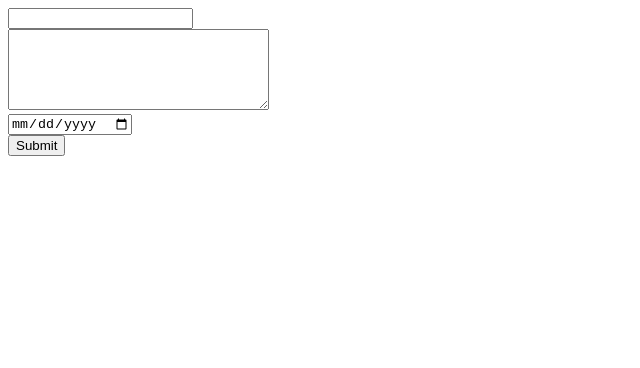
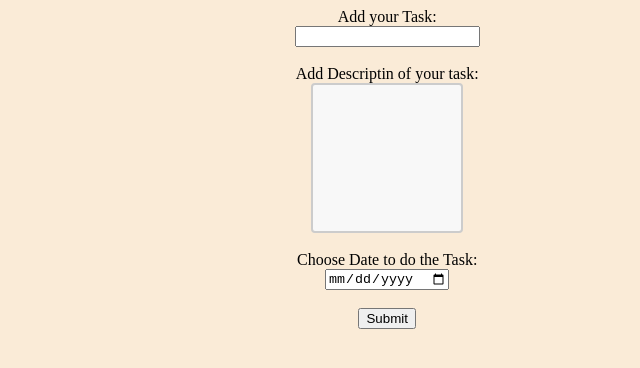
Before and after one commit to GSG-G13/Raghda-Basel-TODO, a plain HTML site: page index.html in a window 1280 px wide. Shown: the whole page, without its empty margins (0-640 px from the left). Drawn offline with Linux system fonts and the light colour scheme.

Commit message:
basic style

```diff
--- a/index.html
+++ b/index.html
@@ -4,14 +4,27 @@
     <meta charset="UTF-8" />
     <meta http-equiv="X-UA-Compatible" content="IE=edge" />
     <meta name="viewport" content="width=device-width, initial-scale=1.0" />
+    <link rel="stylesheet" href="style.css">
     <title>Document</title>
   </head>
   <body>
     <form>
-      <input type="text" name="Task" id="Task"  /><br />
-      <textarea name="Desc" id="Desc" cols="30" rows="5" > </textarea>
+        <label for="Task">
+            Add your Task:
+        </label>
+        <input type="text" name="Task" id="Task" /><br />
+
+        <label for="Desc">
+            Add Descriptin of your task:
+        </label>
+        <textarea name="Desc" id="Desc" cols="30" rows="5" > </textarea>
+
       <br>
+      <label for="date">
+        Choose Date to do the Task:
+      </label>
       <input type="date" id="date"/>
+
       <br>
       <input type="submit" id="submit">
     </form>
--- a/main.js
+++ b/main.js
@@ -25,8 +25,10 @@ submit.onclick = function (eo) {
   }
 
   console.log(Mood);
+  localStorage.setItem("Task",JSON.stringify(todo))
   Read();
   Clear()
+
 };
 function Read() {
   let card = "";
--- a/style.css
+++ b/style.css
@@ -0,0 +1,21 @@
+body {
+    text-align: center;
+    background-color: antiquewhite;
+}
+form{
+    display: flex;
+    width: 60%;
+    flex-direction: column;
+    align-items: center;
+}
+textarea {
+    width: 20%;
+    height: 150px;
+    padding: 12px 20px;
+    box-sizing: border-box;
+    border: 2px solid #ccc;
+    border-radius: 4px;
+    background-color: #f8f8f8;
+    font-size: 16px;
+    resize: none;
+  }
```
